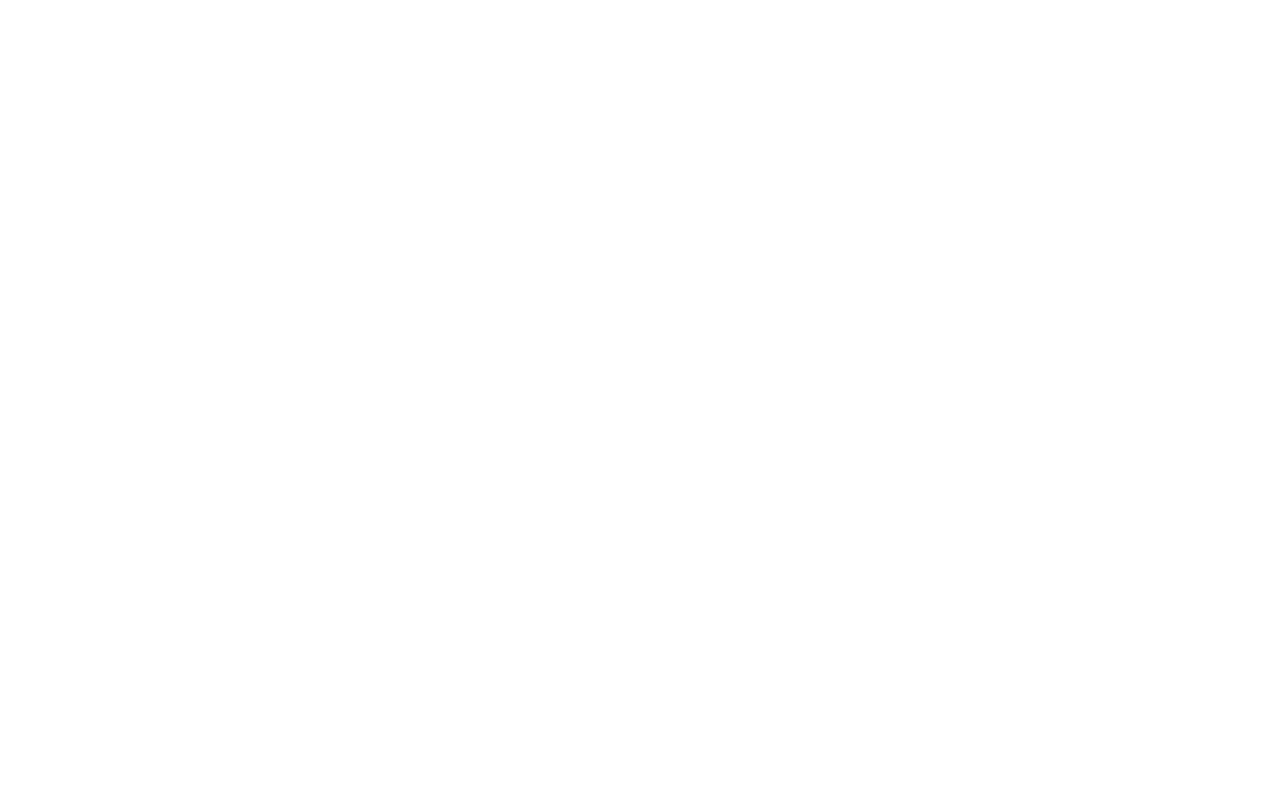
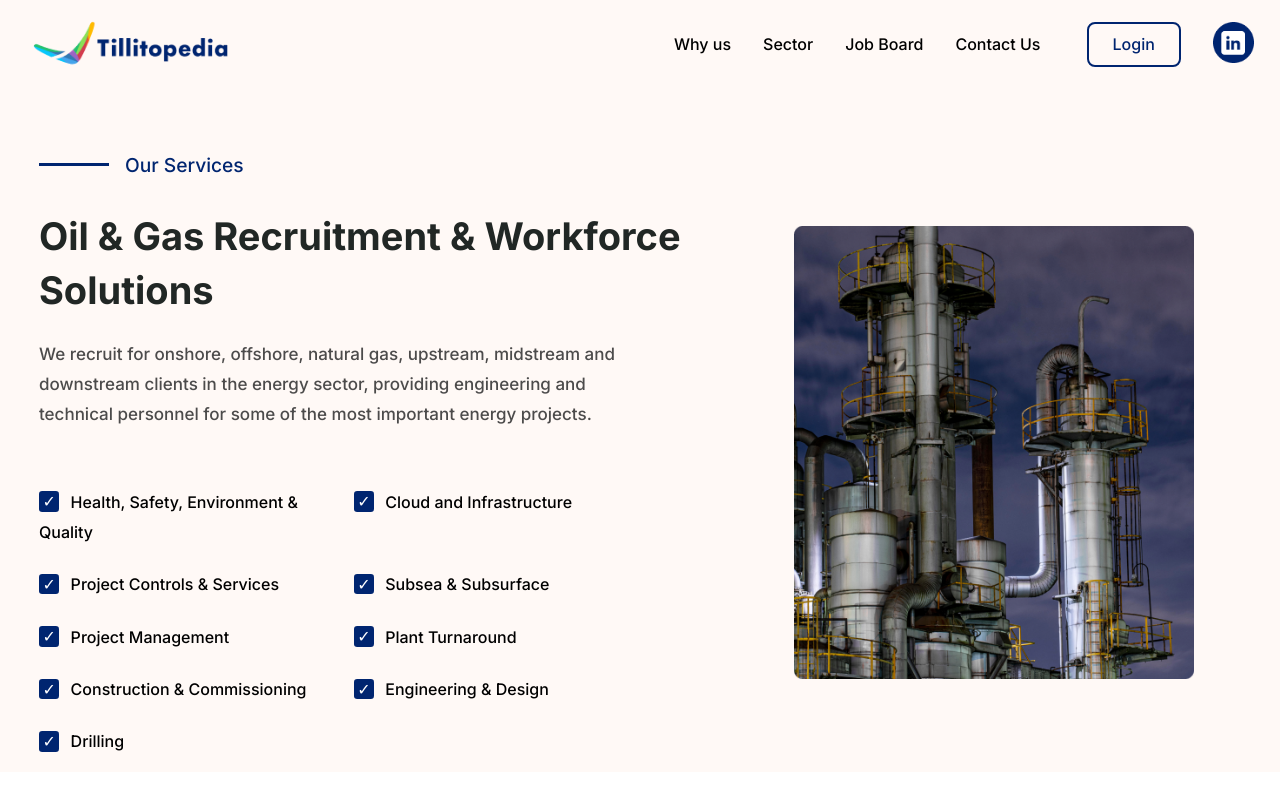
Before and after one commit to Arhamalii/Tilitopedia-Project, a React (Create React App) app: page /service/oil in a window 1280 px wide. Before the commit this address had no page. Shown: the top 800 px of the page. Built offline with nearby package versions, Linux system fonts and the light colour scheme.

Commit message:
service page created

```diff
--- a/src/App.js
+++ b/src/App.js
@@ -5,6 +5,7 @@
 import RecruiterForm from "./pages/recruitersPage";
 import ResumeUpload from "./pages/resumeUpload";
 import InformationT from "./pages/services/IT/";
+import OilAndGas from "./pages/services/Oil&gas";
 
 function App() {
   return (
@@ -16,6 +17,7 @@
         <Route path="/contact" element={<ContactFrom />} />
         <Route path="/recruiter" element={<RecruiterForm />} />
         <Route path="/service/it" element={<InformationT />} />
+        <Route path="/service/oil" element={<OilAndGas />} />
       </Routes>
     </>
   );
--- /dev/null
+++ b/src/pages/services/Oil&gas/index.jsx
@@ -0,0 +1,52 @@
+import React from "react";
+import image from "../../../Assets/Images/oliandgas.png";
+import ServiceSkelton from "./skeltoin";
+const OilAndGas = () => {
+  const points = [
+    {
+      text: "Health, Safety, Environment & Quality",
+    },
+    {
+      text: "Cloud and Infrastructure",
+    },
+    {
+      text: "Project Controls & Services",
+    },
+    {
+      text: "Subsea & Subsurface",
+    },
+    {
+      text: "Project Management",
+    },
+
+    {
+      text: "Plant Turnaround",
+    },
+    {
+      text: "Construction & Commissioning",
+    },
+
+    {
+      text: "Engineering & Design",
+    },
+    {
+      text: "Drilling",
+    },
+  ];
+  const content = {
+    title: "Oil & Gas Recruitment & Workforce Solutions",
+    desc: "We recruit for onshore, offshore, natural gas, upstream, midstream and downstream clients in the energy sector, providing engineering and technical personnel for some of the most important energy projects.",
+    image: image,
+  };
+
+  return (
+    <ServiceSkelton
+      points={points}
+      headerTitle={content.title}
+      description={content.desc}
+      serviceImaage={content.image}
+    />
+  );
+};
+
+export default OilAndGas;
--- /dev/null
+++ b/src/pages/services/Oil&gas/skeltoin.jsx
@@ -0,0 +1,51 @@
+import React from "react";
+import { Link } from "react-router-dom";
+import Layout from "../../Layout";
+import "../IT/style.css";
+const ServiceSkelton = ({
+  serviceImaage,
+  headerTitle,
+  description,
+  points,
+}) => {
+  return (
+    <Layout title={"Services - IT"}>
+      <div className="service_parent">
+        <div className="service_content">
+          <div className="mytextdiv">
+            <div className="divider"></div>
+            <div className="mytexttitle">Our Services</div>
+          </div>
+
+          <h1>{headerTitle}</h1>
+          <p className="desc" style={{ color: "#000" }}>
+            {description}
+          </p>
+          <div className="rec_points mod_points">
+            {points?.map((point, i) => (
+              <React.Fragment key={i}>
+                {i <= 4 ? (
+                  <div className="inner_point mod_inner1 " key={i}>
+                    <span> &#10003;</span>
+                    <p>{point.text}</p>
+                  </div>
+                ) : (
+                  <div className="inner_point mod_inner2" key={i}>
+                    <span> &#10003;</span>
+                    <p>{point.text}</p>
+                  </div>
+                )}
+              </React.Fragment>
+            ))}
+          </div>
+          <Link to={"/contact"}></Link>
+        </div>
+        <div className="services_image">
+          <img src={serviceImaage} alt="it" />
+        </div>
+      </div>
+    </Layout>
+  );
+};
+
+export default ServiceSkelton;
```
Also changed, not shown: src/Assets/Images/oliandgas.png (added), src/pages/services/Oil&gas/style.css (added).
